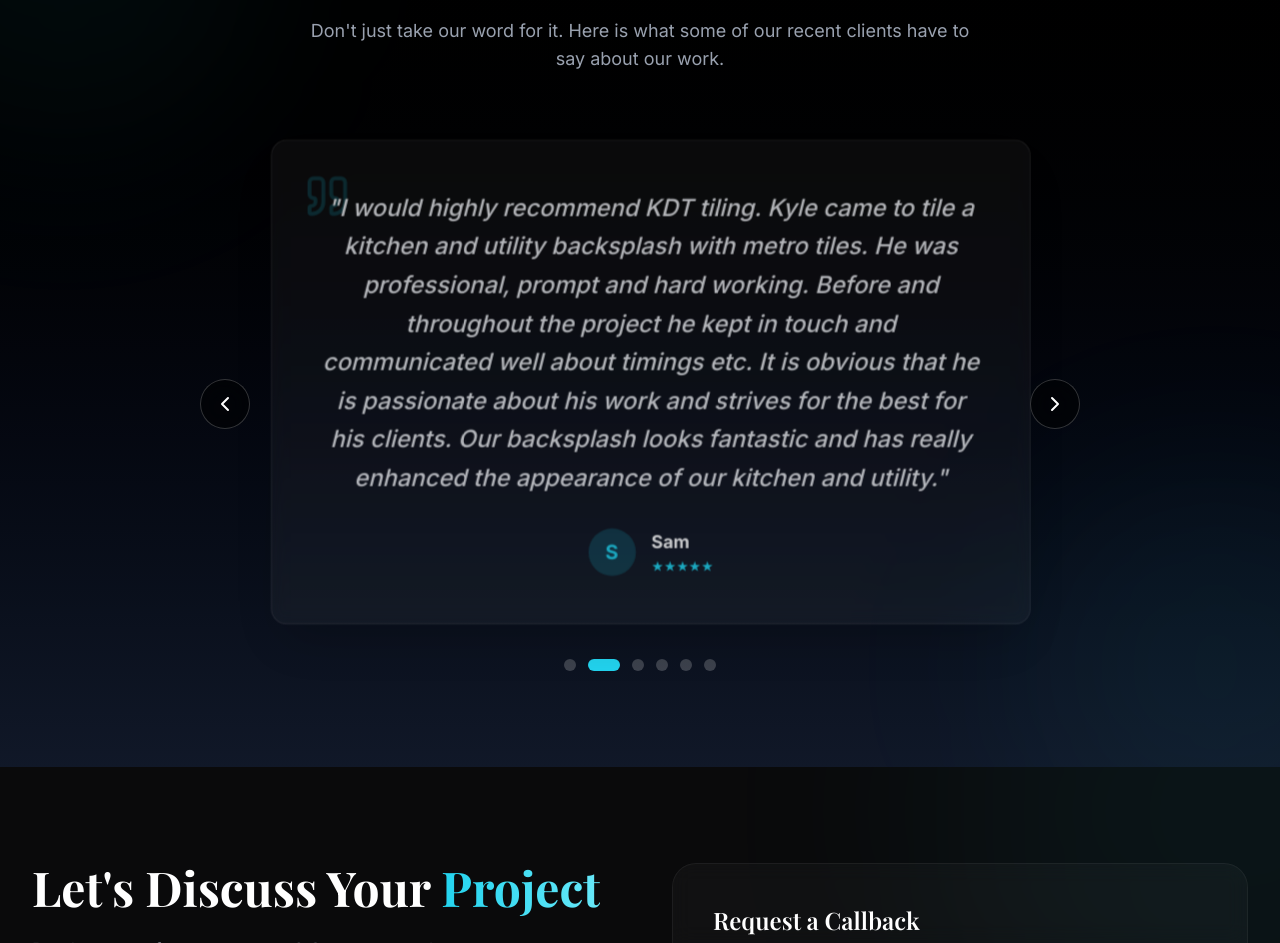
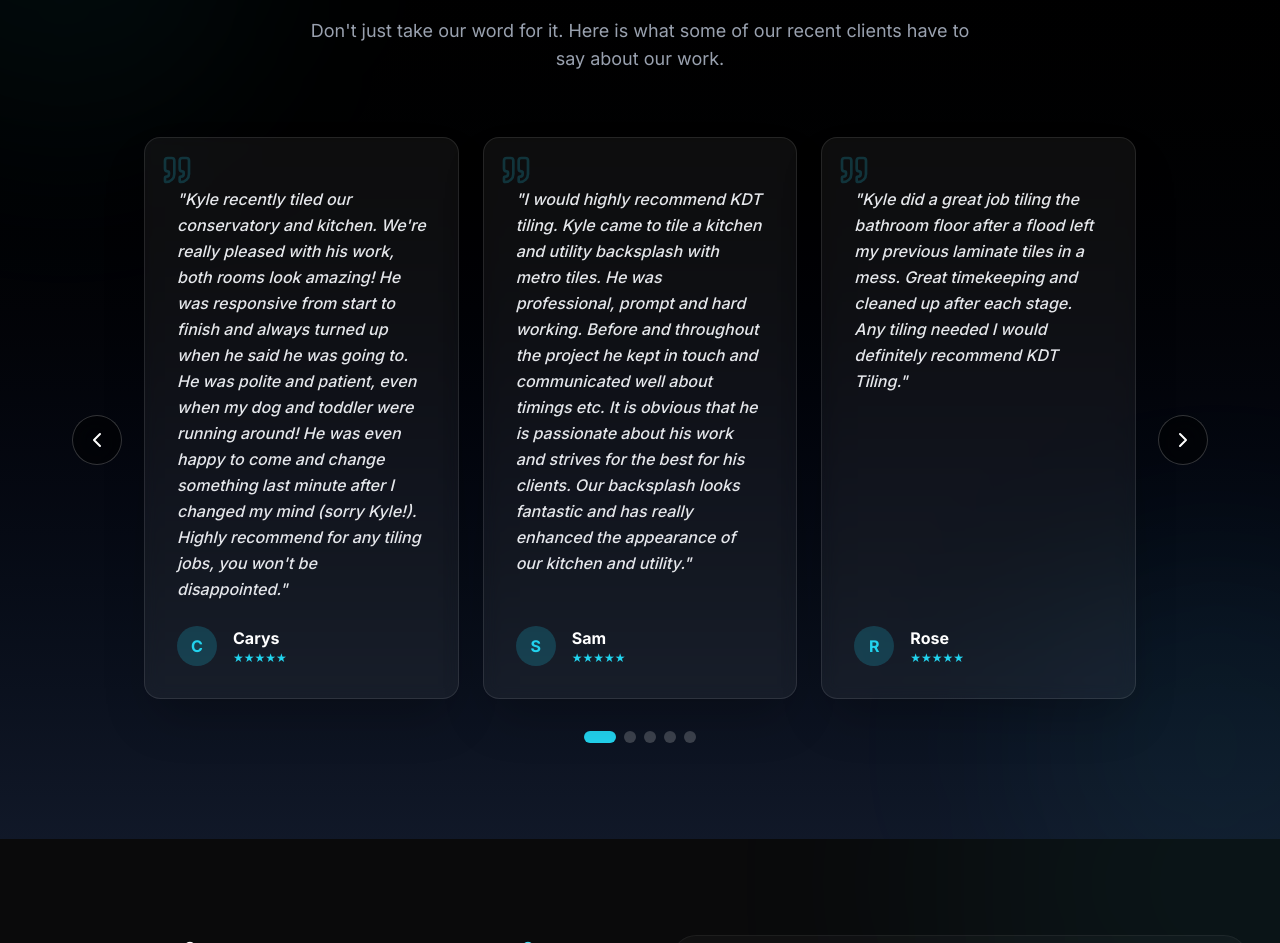
Before and after one commit to robear23/kdt-tiling, a Next.js app: page / in a window 1280 px wide. Shown: the part 4202-5145 px from the top of the page. Built offline with nearby package versions, Linux system fonts and the light colour scheme; a web font is replaced by a local one.

Commit message:
Update reviews section with multi-item layout and gallery improvements

```diff
--- a/src/components/Gallery.tsx
+++ b/src/components/Gallery.tsx
@@ -71,13 +71,13 @@ export default function Gallery() {
           ))}
         </div>
 
-        {/* Grid Container */}
         <div className="min-h-[500px]">
           <AnimatePresence mode="wait">
             <motion.div
               key={activeCategory}
               initial={{ opacity: 0, y: 20 }}
-              animate={{ opacity: 1, y: 0 }}
+              whileInView={{ opacity: 1, y: 0 }}
+              viewport={{ once: true, amount: 0.1 }}
               exit={{ opacity: 0, y: -20 }}
               transition={{ duration: 0.5 }}
               className="grid grid-cols-1 md:grid-cols-3 auto-rows-[200px] md:auto-rows-[250px] gap-4 md:gap-6"
@@ -86,8 +86,9 @@ export default function Gallery() {
                 <motion.div
                   key={`${activeCategory}-${index}`}
                   initial={{ opacity: 0, scale: 0.95 }}
-                  animate={{ opacity: 1, scale: 1 }}
-                  transition={{ duration: 0.5, delay: index * 0.1 }}
+                  whileInView={{ opacity: 1, scale: 1 }}
+                  viewport={{ once: true }}
+                  transition={{ duration: 0.6, delay: index * 0.1 }}
                   className={`relative overflow-hidden rounded-xl group ${spanPatterns[index % spanPatterns.length]}`}
                 >
                   {/* Overlay */}
--- a/src/components/Reviews.tsx
+++ b/src/components/Reviews.tsx
@@ -1,7 +1,7 @@
 "use client";
 
-import { useState, useEffect } from "react";
-import { motion, AnimatePresence } from "framer-motion";
+import { useState, useEffect, useRef } from "react";
+import { motion, AnimatePresence, useInView } from "framer-motion";
 import { Quote, ChevronLeft, ChevronRight } from "lucide-react";
 
 const allReviews = [
@@ -25,31 +25,50 @@ const allReviews = [
 
 export default function Reviews() {
   const [reviews, setReviews] = useState<typeof allReviews>([]);
-  const [currentIndex, setCurrentIndex] = useState(0);
+  const [currentIndex, setCurrentIndex] = useState(0); // This now represents the page index
+  const [itemsPerPage, setItemsPerPage] = useState(3);
 
   useEffect(() => {
-    // Shuffle and pick 6 random reviews on mount to avoid hydration mismatch
+    // Shuffle and pick 15 random reviews on mount
     const shuffled = [...allReviews].sort(() => 0.5 - Math.random());
-    setReviews(shuffled.slice(0, 6));
+    setReviews(shuffled.slice(0, 15));
   }, []);
 
   useEffect(() => {
-    if (reviews.length === 0) return;
-    const interval = setInterval(() => {
-      setCurrentIndex((prev) => (prev + 1) % reviews.length);
-    }, 6000);
-    return () => clearInterval(interval);
-  }, [reviews, currentIndex]);
+    const handleResize = () => {
+      if (window.innerWidth < 768) setItemsPerPage(1);
+      else if (window.innerWidth < 1024) setItemsPerPage(2);
+      else setItemsPerPage(3);
+    };
+
+    handleResize(); // Set initial value
+    window.addEventListener("resize", handleResize);
+    return () => window.removeEventListener("resize", handleResize);
+  }, []);
+
+  const totalPages = Math.max(1, Math.ceil(reviews.length / itemsPerPage));
+
+  // Reset to first page if resize causes current index to be out of bounds
+  useEffect(() => {
+    if (currentIndex >= totalPages) setCurrentIndex(0);
+  }, [itemsPerPage, currentIndex, totalPages]);
 
   const handleNext = () => {
-    setCurrentIndex((prev) => (prev + 1) % reviews.length);
+    setCurrentIndex((prev) => (prev + 1) % totalPages);
   };
 
   const handlePrev = () => {
-    setCurrentIndex((prev) => (prev - 1 + reviews.length) % reviews.length);
+    setCurrentIndex((prev) => (prev - 1 + totalPages) % totalPages);
   };
 
   if (reviews.length === 0) return null;
+
+  const getVisibleReviews = () => {
+    const startIndex = currentIndex * itemsPerPage;
+    return Array.from({ length: itemsPerPage }).map((_, idx) =>
+      reviews[(startIndex + idx) % reviews.length]
+    );
+  };
 
   return (
     <section id="reviews" className="py-24 bg-gradient-to-b from-black to-gray-900 relative overflow-hidden">
@@ -81,11 +100,11 @@ export default function Reviews() {
           </motion.p>
         </div>
 
-        <div className="relative max-w-4xl mx-auto px-6 sm:px-16">
+        <div className="relative max-w-6xl mx-auto px-6 sm:px-16 lg:px-20">
           <button
             onClick={handlePrev}
             className="absolute left-0 md:left-2 top-1/2 -translate-y-1/2 z-20 p-2 md:p-3 rounded-full bg-black/50 hover:bg-electric-cyan hover:text-black text-white border border-white/20 transition-all duration-300 backdrop-blur-md"
-            aria-label="Previous review"
+            aria-label="Previous page"
           >
             <ChevronLeft size={24} className="w-5 h-5 md:w-6 md:h-6" />
           </button>
@@ -93,54 +112,61 @@ export default function Reviews() {
           <button
             onClick={handleNext}
             className="absolute right-0 md:right-2 top-1/2 -translate-y-1/2 z-20 p-2 md:p-3 rounded-full bg-black/50 hover:bg-electric-cyan hover:text-black text-white border border-white/20 transition-all duration-300 backdrop-blur-md"
-            aria-label="Next review"
+            aria-label="Next page"
           >
             <ChevronRight size={24} className="w-5 h-5 md:w-6 md:h-6" />
           </button>
 
-          <div className="flex justify-center items-center min-h-[300px]">
+          <div className="flex justify-center items-stretch min-h-[300px]">
             <AnimatePresence mode="wait">
               <motion.div
                 key={currentIndex}
-                initial={{ opacity: 0, x: 50, scale: 0.95 }}
-                animate={{ opacity: 1, x: 0, scale: 1 }}
-                exit={{ opacity: 0, x: -50, scale: 0.95 }}
-                transition={{ duration: 0.5, ease: "easeOut" }}
-                className="bg-white/5 backdrop-blur-sm border border-white/10 rounded-2xl p-8 md:p-12 w-full shadow-2xl relative"
+                initial={{ opacity: 0, x: 20 }}
+                animate={{ opacity: 1, x: 0 }}
+                exit={{ opacity: 0, x: -20 }}
+                transition={{ duration: 0.3 }}
+                className="grid grid-cols-1 md:grid-cols-2 lg:grid-cols-3 gap-6 w-full"
               >
-                <Quote className="absolute top-6 left-6 md:top-8 md:left-8 w-12 h-12 text-electric-cyan/20" />
-                <div className="relative z-10 text-center">
-                  <p className="text-xl md:text-2xl text-gray-200 font-medium italic mb-8 leading-relaxed">
-                    "{reviews[currentIndex].text}"
+                {getVisibleReviews().map((review, idx) => (
+                  <div
+                    key={`${currentIndex}-${idx}`}
+                    className="bg-white/5 backdrop-blur-sm border border-white/10 rounded-2xl p-6 md:p-8 shadow-2xl relative flex flex-col h-full"
+                  >
+                    <Quote className="absolute top-4 left-4 w-8 h-8 text-electric-cyan/20" />
+                    <div className="relative z-10 flex-1 flex flex-col pt-4">
+                      <p className="text-sm md:text-base text-gray-200 font-medium italic mb-6 leading-relaxed flex-1">
+                        "{review.text}"
                       </p>
-                  <div className="flex items-center justify-center space-x-4">
-                    <div className="w-12 h-12 bg-electric-cyan/20 rounded-full flex items-center justify-center">
-                      <span className="text-electric-cyan font-bold text-xl">
-                        {reviews[currentIndex].name.charAt(0)}
+                      <div className="flex items-center space-x-4 mt-auto">
+                        <div className="w-10 h-10 bg-electric-cyan/20 rounded-full flex items-center justify-center shrink-0">
+                          <span className="text-electric-cyan font-bold">
+                            {review.name.charAt(0)}
                           </span>
                         </div>
                         <div className="text-left">
-                      <h4 className="text-white font-bold text-lg">{reviews[currentIndex].name}</h4>
-                      <div className="flex text-electric-cyan text-sm">
+                          <h4 className="text-white font-bold">{review.name}</h4>
+                          <div className="flex text-electric-cyan text-xs">
                             {"★".repeat(5)}
                           </div>
                         </div>
                       </div>
                     </div>
+                  </div>
+                ))}
               </motion.div>
             </AnimatePresence>
           </div>
 
           {/* Pagination dots */}
-          <div className="flex justify-center space-x-3 mt-8">
-            {reviews.map((_, idx) => (
+          <div className="flex justify-center flex-wrap gap-2 mt-8 max-w-full">
+            {Array.from({ length: totalPages }).map((_, idx) => (
               <button
                 key={idx}
                 onClick={() => setCurrentIndex(idx)}
-                className={`w-3 h-3 rounded-full transition-all duration-300 ${
-                  currentIndex === idx ? "bg-electric-cyan w-8" : "bg-white/20 hover:bg-white/40"
+                className={`h-3 rounded-full transition-all duration-300 ${
+                  currentIndex === idx ? "bg-electric-cyan w-8" : "bg-white/20 w-3 hover:bg-white/40"
                 }`}
-                aria-label={`Go to review ${idx + 1}`}
+                aria-label={`Go to page ${idx + 1}`}
               />
             ))}
           </div>
```
Lines whose indentation alone changed are shown as unchanged.
